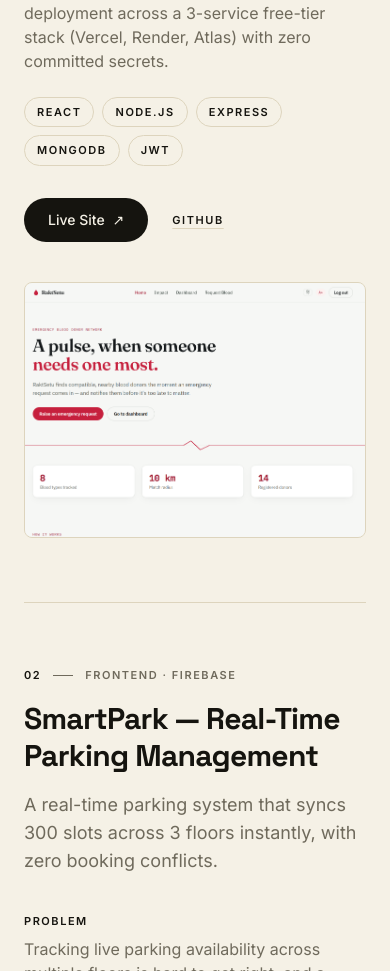
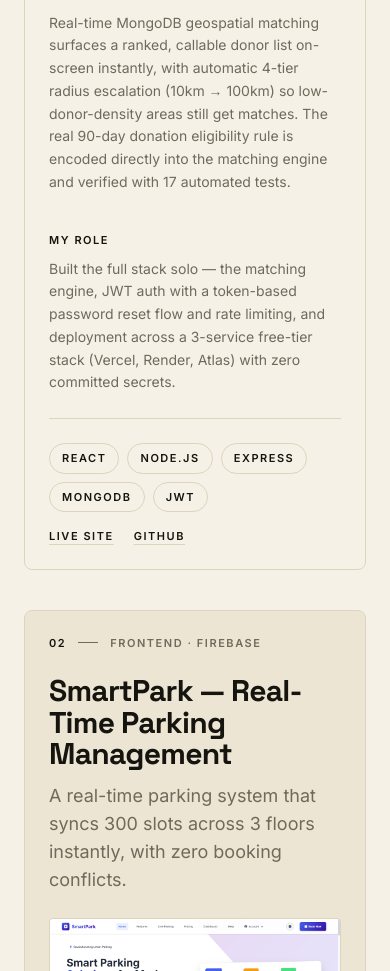
Before and after one commit to himanshugoud/himanshu-portfolio, a Next.js app: page / in a window 390 px wide. Shown: the part 4400-5371 px from the top of the page. Built offline with nearby package versions, Linux system fonts and the light colour scheme.

Commit message:
Rework Project layout into a single editorial panel

```diff
--- a/src/components/ProjectCard.tsx
+++ b/src/components/ProjectCard.tsx
@@ -20,81 +20,43 @@ const item = {
 
 export default function ProjectCard({
   project,
-  reverse = false,
+  tinted = false,
   hasImage = false,
 }: {
   project: Project;
-  reverse?: boolean;
+  tinted?: boolean;
   hasImage?: boolean;
 }) {
   return (
-    <motion.div
+    <motion.article
       variants={container}
       initial="hidden"
       whileInView="show"
-      viewport={{ once: true, amount: 0.15 }}
-      className="grid gap-10 py-16 first:pt-0 md:grid-cols-2 md:items-center md:gap-14 md:py-24"
+      viewport={{ once: true, amount: 0.1 }}
+      className={`overflow-hidden rounded-[var(--radius-md)] border border-line ${
+        tinted ? "bg-paper-dim" : "bg-paper"
+      }`}
     >
-      {/* ---------- Content ---------- */}
-      <div className={reverse ? "md:order-2" : ""}>
-        <motion.span
+      <div className="flex flex-col gap-6 p-6 sm:p-10 md:p-14">
+        {/* ---------- Eyebrow row ---------- */}
+        <motion.div
           variants={item}
-          className="label-meta flex items-center gap-3 text-muted"
+          className="flex items-center justify-between"
         >
+          <span className="label-meta flex items-center gap-3 text-muted">
             <span className="text-ink">{project.n}</span>
             <span className="h-px w-5 bg-muted" aria-hidden="true" />
             {project.category}
-        </motion.span>
-
-        <motion.h3
-          variants={item}
-          className="mt-4 font-display text-3xl font-bold leading-tight tracking-tight text-ink sm:text-4xl"
-        >
-          {project.title}
-        </motion.h3>
-
-        <motion.p variants={item} className="mt-4 max-w-[48ch] text-lg text-muted">
-          {project.oneLiner}
-        </motion.p>
-
-        <motion.div variants={item} className="mt-8 flex flex-col gap-5">
-          <div>
-            <span className="label-meta text-ink">Problem</span>
-            <p className="mt-1.5 max-w-[52ch] text-muted">{project.problem}</p>
-          </div>
-          <div>
-            <span className="label-meta text-ink">Solution</span>
-            <p className="mt-1.5 max-w-[52ch] text-muted">{project.solution}</p>
-          </div>
-          <div>
-            <span className="label-meta text-ink">My role</span>
-            <p className="mt-1.5 max-w-[52ch] text-muted">{project.myRole}</p>
-          </div>
-        </motion.div>
-
-        <motion.div variants={item} className="mt-6 flex flex-wrap gap-2">
-          {project.stack.map((tech) => (
-            <span
-              key={tech}
-              className="label-meta rounded-full border border-line px-3 py-1.5 text-ink"
-            >
-              {tech}
           </span>
-          ))}
-        </motion.div>
-
-        <motion.div variants={item} className="mt-8 flex items-center gap-6">
+          <div className="hidden items-center gap-5 sm:flex">
             <a
               href={project.liveUrl}
               target="_blank"
               rel="noopener noreferrer"
               data-cursor-hover
-            className="group inline-flex items-center gap-2 rounded-full bg-ink px-6 py-3 text-sm font-medium text-paper transition-colors hover:bg-accent"
+              className="label-meta text-ink underline decoration-line underline-offset-4 transition-colors hover:text-accent"
             >
-            Live Site
-            <span className="transition-transform duration-200 ease-out group-hover:translate-x-0.5 group-hover:-translate-y-0.5">
-              &#8599;
-            </span>
+              Live Site &#8599;
             </a>
             <a
               href={project.githubUrl}
@@ -105,22 +67,37 @@ export default function ProjectCard({
             >
               GitHub
             </a>
+          </div>
         </motion.div>
+
+        {/* ---------- Title + one-liner ---------- */}
+        <div>
+          <motion.h3
+            variants={item}
+            className="font-display text-3xl font-bold leading-[1.05] tracking-tight text-ink sm:text-4xl lg:text-[2.75rem]"
+          >
+            {project.title}
+          </motion.h3>
+          <motion.p
+            variants={item}
+            className="mt-3 max-w-[60ch] text-lg text-muted"
+          >
+            {project.oneLiner}
+          </motion.p>
         </div>
 
-      {/* ---------- Visual ---------- */}
+        {/* ---------- Large uninterrupted visual ---------- */}
         <motion.div
           variants={item}
-        className={reverse ? "md:order-1" : ""}
+          className="group relative aspect-[16/9] w-full overflow-hidden rounded-[var(--radius-sm)] border border-line"
         >
-        <div className="group relative aspect-[4/3] w-full overflow-hidden rounded-[var(--radius-md)] border border-line bg-paper-dim">
           {hasImage ? (
             <Image
               src={project.image}
               alt={`${project.title} screenshot`}
               fill
-              sizes="(min-width: 768px) 45vw, 90vw"
-              className="object-cover transition-transform duration-300 ease-out group-hover:scale-[1.03]"
+              sizes="(min-width: 768px) 70vw, 90vw"
+              className="object-cover object-top transition-transform duration-500 ease-out group-hover:scale-[1.02]"
             />
           ) : (
             <div className="flex h-full w-full flex-col items-center justify-center gap-2 border-2 border-dashed border-line p-8 text-center">
@@ -133,8 +110,68 @@ export default function ProjectCard({
               </p>
             </div>
           )}
+        </motion.div>
+
+        {/* ---------- Problem / Solution / Role — compact 3-up ---------- */}
+        <motion.div
+          variants={item}
+          className="grid gap-8 border-t border-line pt-8 sm:grid-cols-3"
+        >
+          <div>
+            <span className="label-meta text-ink">Problem</span>
+            <p className="mt-2 text-sm leading-relaxed text-muted">
+              {project.problem}
+            </p>
+          </div>
+          <div>
+            <span className="label-meta text-ink">Solution</span>
+            <p className="mt-2 text-sm leading-relaxed text-muted">
+              {project.solution}
+            </p>
+          </div>
+          <div>
+            <span className="label-meta text-ink">My role</span>
+            <p className="mt-2 text-sm leading-relaxed text-muted">
+              {project.myRole}
+            </p>
           </div>
         </motion.div>
+
+        {/* ---------- Stack + mobile links ---------- */}
+        <motion.div
+          variants={item}
+          className="flex flex-wrap items-center justify-between gap-4 border-t border-line pt-6"
+        >
+          <div className="flex flex-wrap gap-2">
+            {project.stack.map((tech) => (
+              <span
+                key={tech}
+                className="label-meta rounded-full border border-line px-3 py-1.5 text-ink"
+              >
+                {tech}
+              </span>
+            ))}
+          </div>
+          <div className="flex items-center gap-5 sm:hidden">
+            <a
+              href={project.liveUrl}
+              target="_blank"
+              rel="noopener noreferrer"
+              className="label-meta text-ink underline decoration-line underline-offset-4"
+            >
+              Live Site
+            </a>
+            <a
+              href={project.githubUrl}
+              target="_blank"
+              rel="noopener noreferrer"
+              className="label-meta text-ink underline decoration-line underline-offset-4"
+            >
+              GitHub
+            </a>
+          </div>
         </motion.div>
+      </div>
+    </motion.article>
   );
 }
--- a/src/components/WorkSection.tsx
+++ b/src/components/WorkSection.tsx
@@ -16,7 +16,7 @@ export default function WorkSection() {
         Things I&rsquo;ve built end to end.
       </h2>
 
-      <div className="mt-4 divide-y divide-line">
+      <div className="mt-10 flex flex-col gap-10 md:mt-16 md:gap-16">
         {projects.map((project, i) => {
           const hasImage = fs.existsSync(
             path.join(process.cwd(), "public", project.image)
@@ -25,7 +25,7 @@ export default function WorkSection() {
             <ProjectCard
               key={project.title}
               project={project}
-              reverse={i % 2 === 1}
+              tinted={i % 2 === 1}
               hasImage={hasImage}
             />
           );
```
Lines whose indentation alone changed are shown as unchanged.
